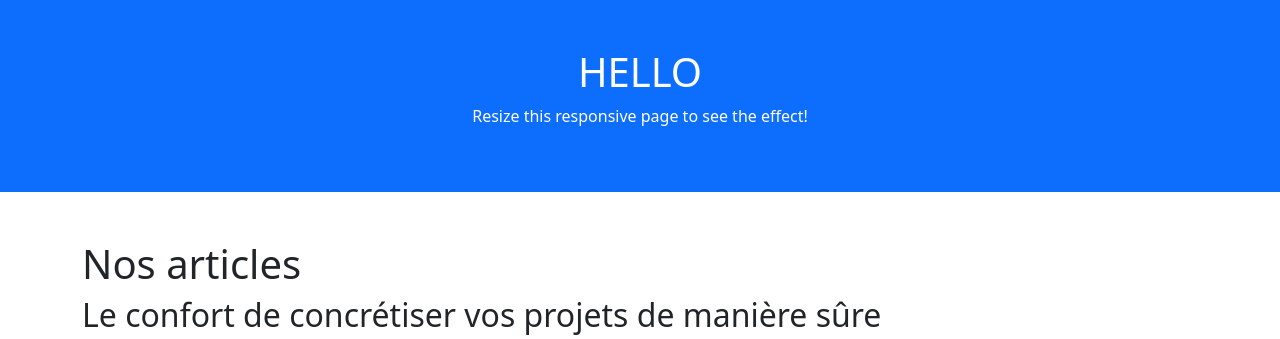
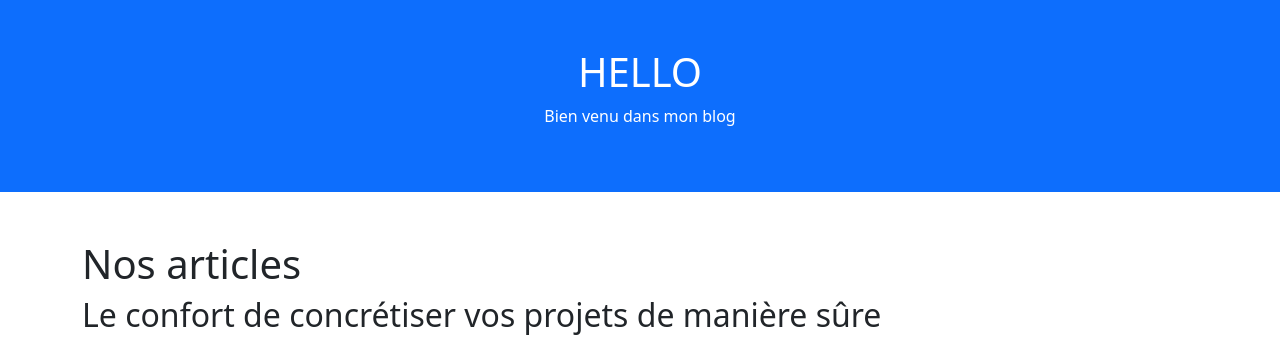
Before and after one commit to RachidMeftah/Blog_poo, a PHP site: page / in a window 1280 px wide. Shown: the top 339 px of the page. Run offline with PHP 8.4, Linux system fonts and the light colour scheme; data comes from the database, SQL or seed files in the repository.

Commit message:
ajouter un texe bien venu dans mon blog

```diff
--- a/templates/layout.html.php
+++ b/templates/layout.html.php
@@ -12,7 +12,7 @@
 
   <div class="container-fluid p-5 bg-primary text-white text-center">
     <h1><?php echo "HELLO" ?></h1>
-    <p>Resize this responsive page to see the effect!</p>
+    <p>Bien venu dans mon blog</p>
   </div>
 
   <div class="container mt-5">
```
